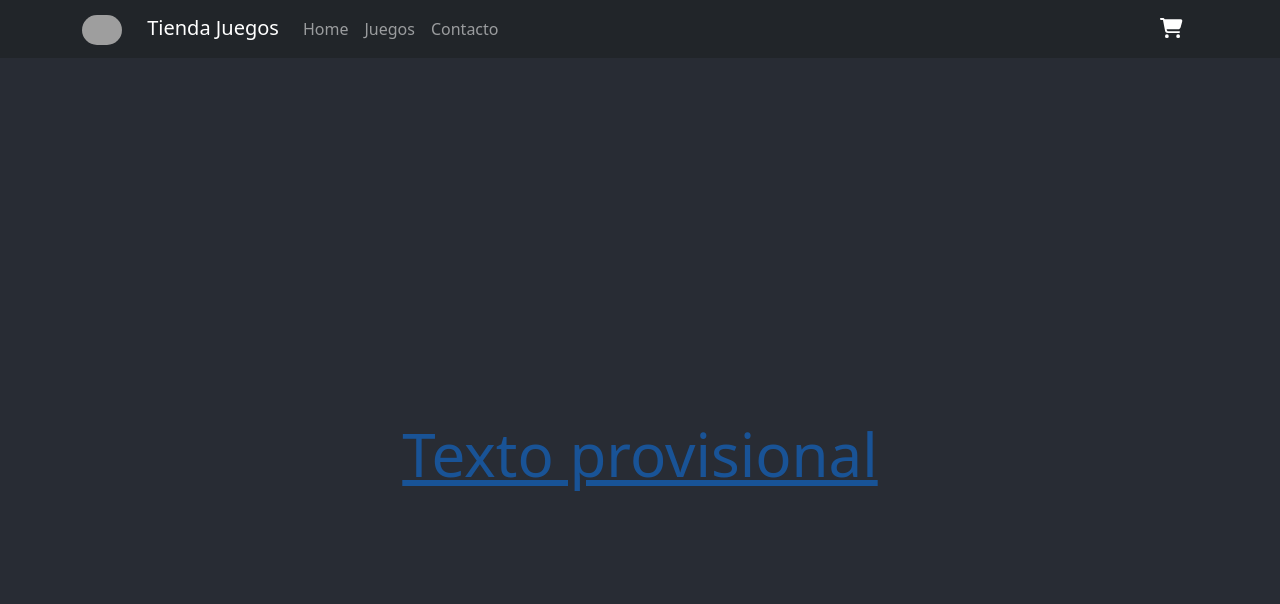
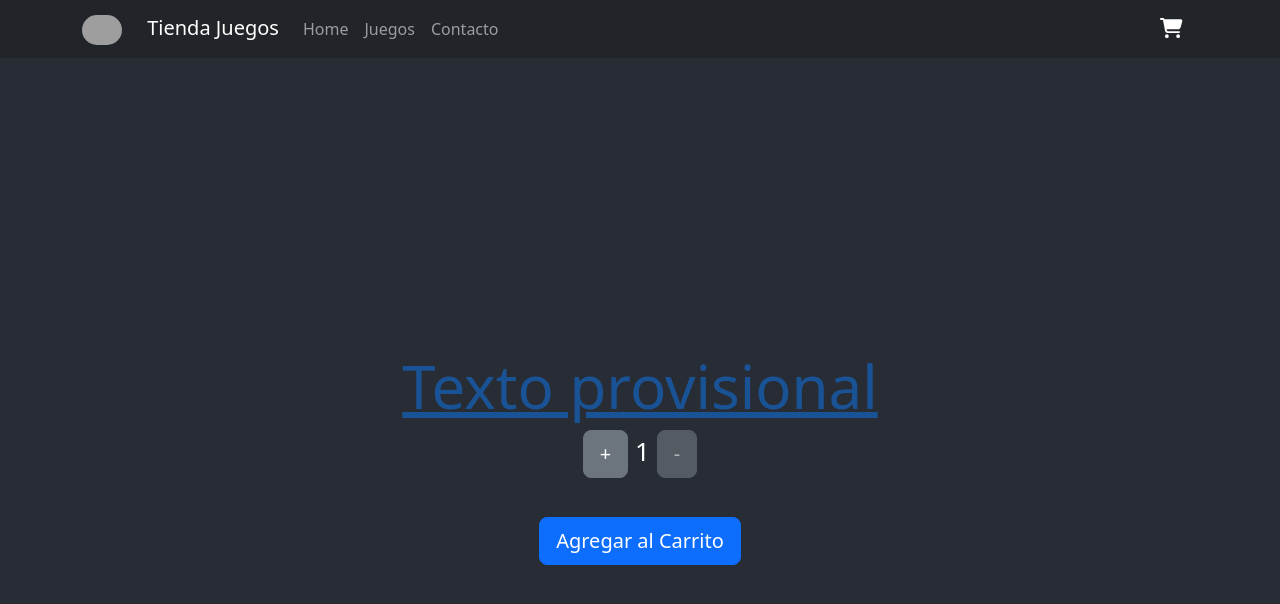
Before and after one commit to Fernando-Suarez/tienda-juegos, a React (Create React App) app: page / in a window 1280 px wide. Shown: the top 604 px of the page. Built offline with nearby package versions, Linux system fonts and the light colour scheme; grey boxes are pictures that could not be loaded.

Commit message:
nuevo componente ItemCount

```diff
--- /dev/null
+++ b/src/components/ItemCount/ItemCount.js
@@ -0,0 +1,38 @@
+
+import { Button } from 'react-bootstrap'
+import { useState, useEffect } from 'react'
+
+export const ItemCount = ({initial,stock,onAdd}) => {
+const [count, setCount ] = useState(initial)
+
+//funcion para sumar productos
+const increase = () => {
+    setCount( count + 1);
+}
+//funcion par restar productos
+const decrease = () => {
+    setCount( count - 1)
+}
+// se vuelve a resetear cada vez que cambia el valor de "initial"
+useEffect(()=>{
+    setCount(initial);
+}, [initial])
+
+    return  (
+
+        <div>
+            <Button onClick={increase} variant="secondary" size="lg" disabled={count >= stock} > + </Button>
+
+            <span>  {count}  </span>
+
+            <Button onClick={decrease} variant="secondary" size="lg" disabled={count <= 1 } > - </Button>
+
+            <div>
+                <br></br>
+            <Button onClick={() => onAdd(count)} variant='primary' size="lg" disabled={stock <=0}> Agregar al Carrito </Button>
+            </div>
+        </div>
+
+
+    )
+}
--- a/src/components/ItemListContainer/ItemListContainer.css
+++ b/src/components/ItemListContainer/ItemListContainer.css
@@ -2,4 +2,5 @@
     color: rgba(17, 105, 206, 0.644);
     font-size: 60px;
     text-decoration: underline;
+
 }
--- a/src/components/ItemListContainer/ItemListContainer.js
+++ b/src/components/ItemListContainer/ItemListContainer.js
@@ -1,8 +1,16 @@
+import { ItemCount } from '../ItemCount/ItemCount'
 import './ItemListContainer.css'
+
 export function ItemListContainer({greeting}) {
+
+    const onAdd = (quantity) => {
+        console.log(`Se agregaron ${quantity} productos al carrito`);
+    }
+
     return(
         <>
         <h1 className="principal-title">{greeting}</h1>
+        <ItemCount initial={1} stock={5} onAdd={onAdd}></ItemCount>
         </>
     )
 }
--- a/src/index.js
+++ b/src/index.js
@@ -2,7 +2,7 @@ import React from 'react';
 import ReactDOM from 'react-dom/client';
 import './index.css';
 import App from './App';
-import reportWebVitals from './reportWebVitals';
+
 
 const root = ReactDOM.createRoot(document.getElementById('root'));
 root.render(
@@ -10,8 +10,3 @@ root.render(
     <App />
   </React.StrictMode>
 );
-
-// If you want to start measuring performance in your app, pass a function
-// to log results (for example: reportWebVitals(console.log))
-// or send to an analytics endpoint. Learn more: https://bit.ly/CRA-vitals
-reportWebVitals();
--- a/src/reportWebVitals.js
+++ /dev/null
@@ -1,13 +0,0 @@
-const reportWebVitals = onPerfEntry => {
-  if (onPerfEntry && onPerfEntry instanceof Function) {
-    import('web-vitals').then(({ getCLS, getFID, getFCP, getLCP, getTTFB }) => {
-      getCLS(onPerfEntry);
-      getFID(onPerfEntry);
-      getFCP(onPerfEntry);
-      getLCP(onPerfEntry);
-      getTTFB(onPerfEntry);
-    });
-  }
-};
-
-export default reportWebVitals;
```
Also changed, not shown: src/setupTests.js (deleted, +0 -5 lines), src/logo.svg (deleted), 1 other file (tests, documents, lock files or other folders).
